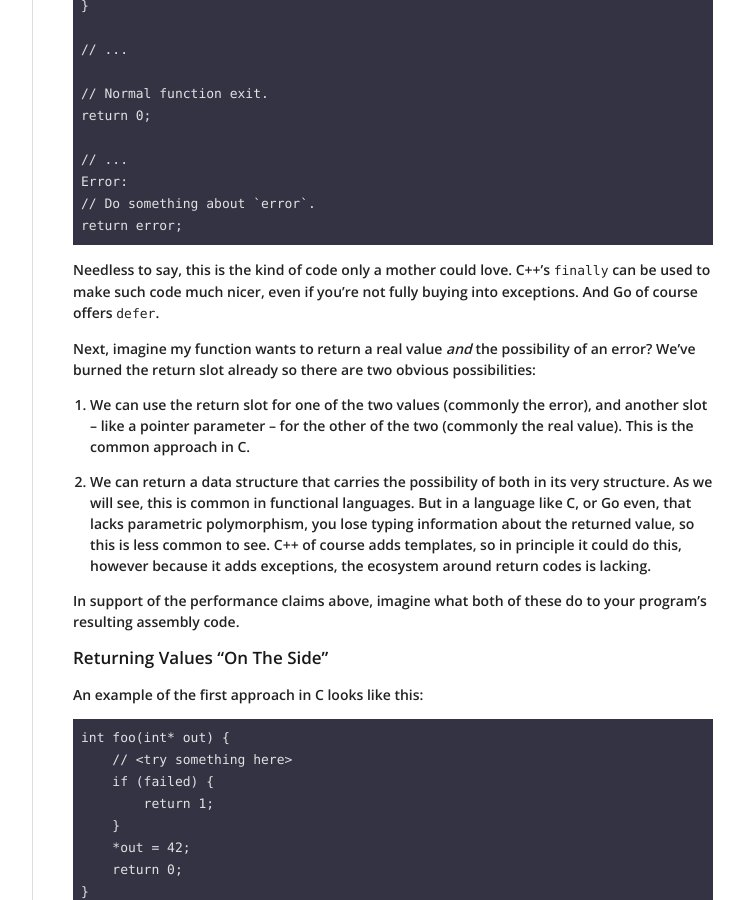
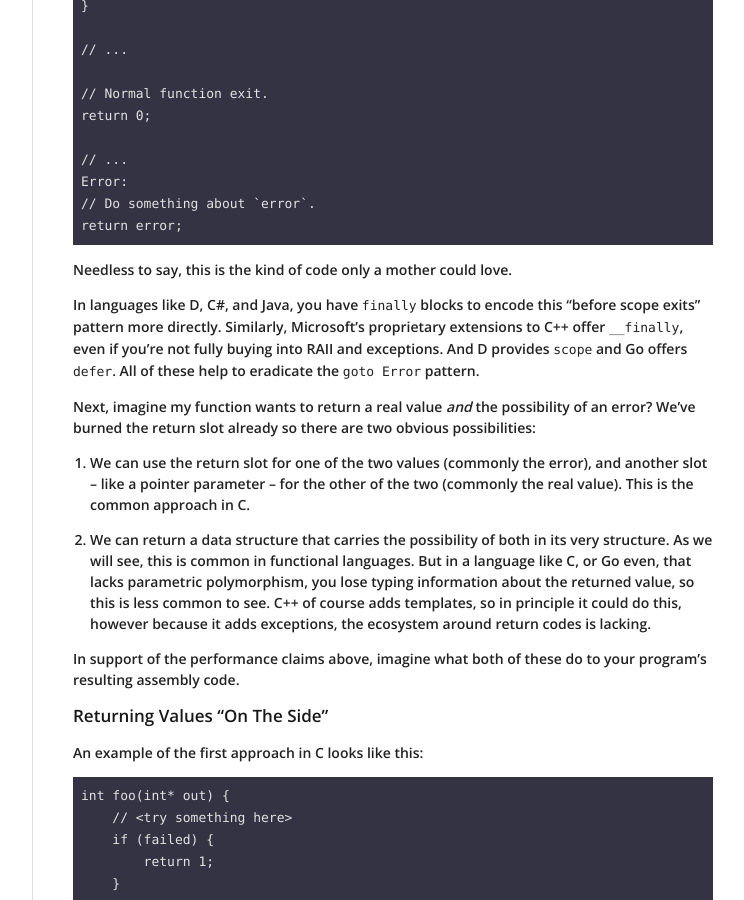
Before and after one commit to joeduffy/joeduffy.github.io, a Jekyll site: the page built from _posts/2016-02-07-the-error-model.md, in a window 1280 px wide and 900 px high, scrolled down 5684 px. Shown: the whole window, without its empty margins (378-1122 px from the left). Built offline with Jekyll 4.4.1, drawn with Linux system fonts in a browser that asks for light colours; nearby versions of some CDN libraries; comment, search, counter and statistics services are not loaded.

Commit message:
Fix incorrect MSVC++-specific references

```diff
--- a/_posts/2016-02-07-the-error-model.md
+++ b/_posts/2016-02-07-the-error-model.md
@@ -269,8 +269,11 @@ use labels and `goto`s to structure such code.  For example:
     // Do something about `error`.
     return error;
 
-Needless to say, this is the kind of code only a mother could love.  C++'s `finally` can be used to make such code much
-nicer, even if you're not fully buying into exceptions.  And Go of course offers `defer`.
+Needless to say, this is the kind of code only a mother could love.
+
+In languages like D, C#, and Java, you have `finally` blocks to encode this "before scope exits" pattern more directly.
+Similarly, Microsoft's proprietary extensions to C++ offer `__finally`, even if you're not fully buying into RAII and
+exceptions.  And D provides `scope` and Go offers `defer`.  All of these help to eradicate the `goto Error` pattern.
 
 Next, imagine my function wants to return a real value *and* the possibility of an error?  We've burned the return slot
 already so there are two obvious possibilities:
```
